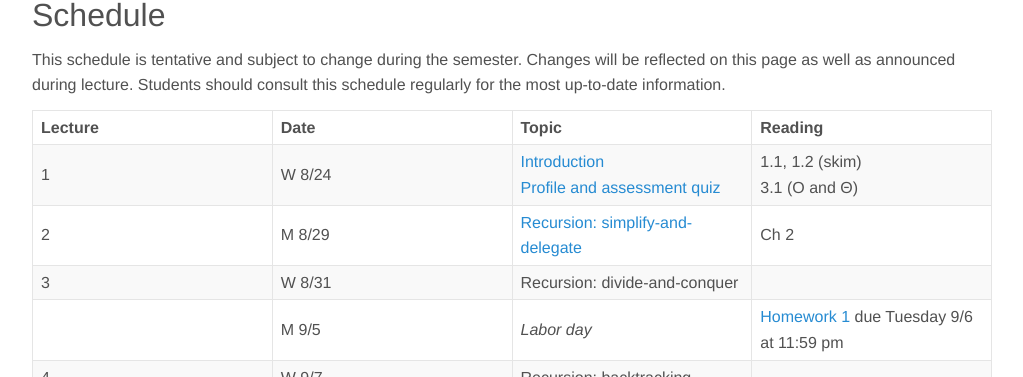
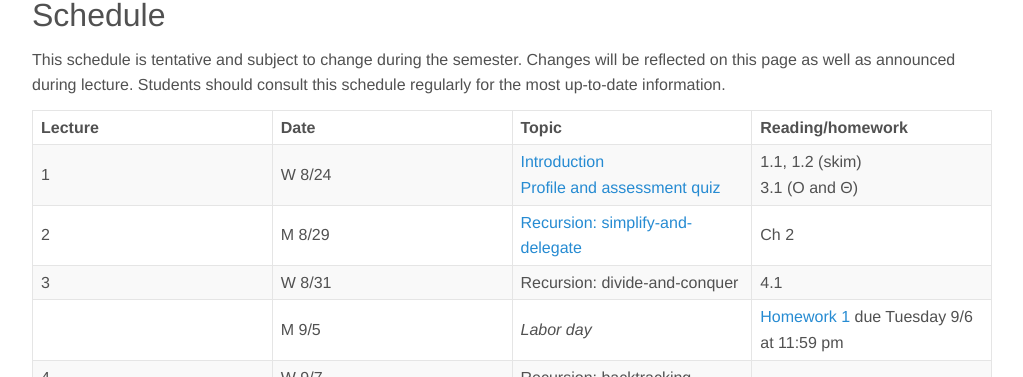
Before and after one commit to jnylam/jnylam.github.io, a Jekyll site: the page built from _courses/146-f16/index.md, in a window 1280 px wide. Shown: the part 226-603 px from the top of the page, without its empty margins (128-1151 px from the left). Built offline with Jekyll 4.4.1, drawn with Linux system fonts in a browser that asks for light colours.

Commit message:
146 reading

```diff
--- a/_courses/146-f16/index.md
+++ b/_courses/146-f16/index.md
@@ -9,11 +9,11 @@ navorder: 2
 
 This schedule is tentative and subject to change during the semester. Changes will be reflected on this page as well as announced during lecture. Students should consult this schedule regularly for the most up-to-date information.
 
-Lecture|Date|Topic|Reading
+Lecture|Date|Topic|Reading/homework
 -------|----|-----|-------
 1 | W 8/24 | [Introduction](introduction.html)<br>[Profile and assessment quiz](quiz.pdf) | 1.1, 1.2 (skim) <br> 3.1 (O and &Theta;)
 2 | M 8/29 | [Recursion: simplify-and-delegate](simplify.html) | Ch 2
-3 | W 8/31 | Recursion: divide-and-conquer
+3 | W 8/31 | Recursion: divide-and-conquer | 4.1
  | M 9/5 | _Labor day_ | [Homework 1](homework01.html) due Tuesday 9/6 at 11:59 pm
 4 | W 9/7 | Recursion: backtracking
 5 | M 9/12 | Recursion: dynamic programming
```
